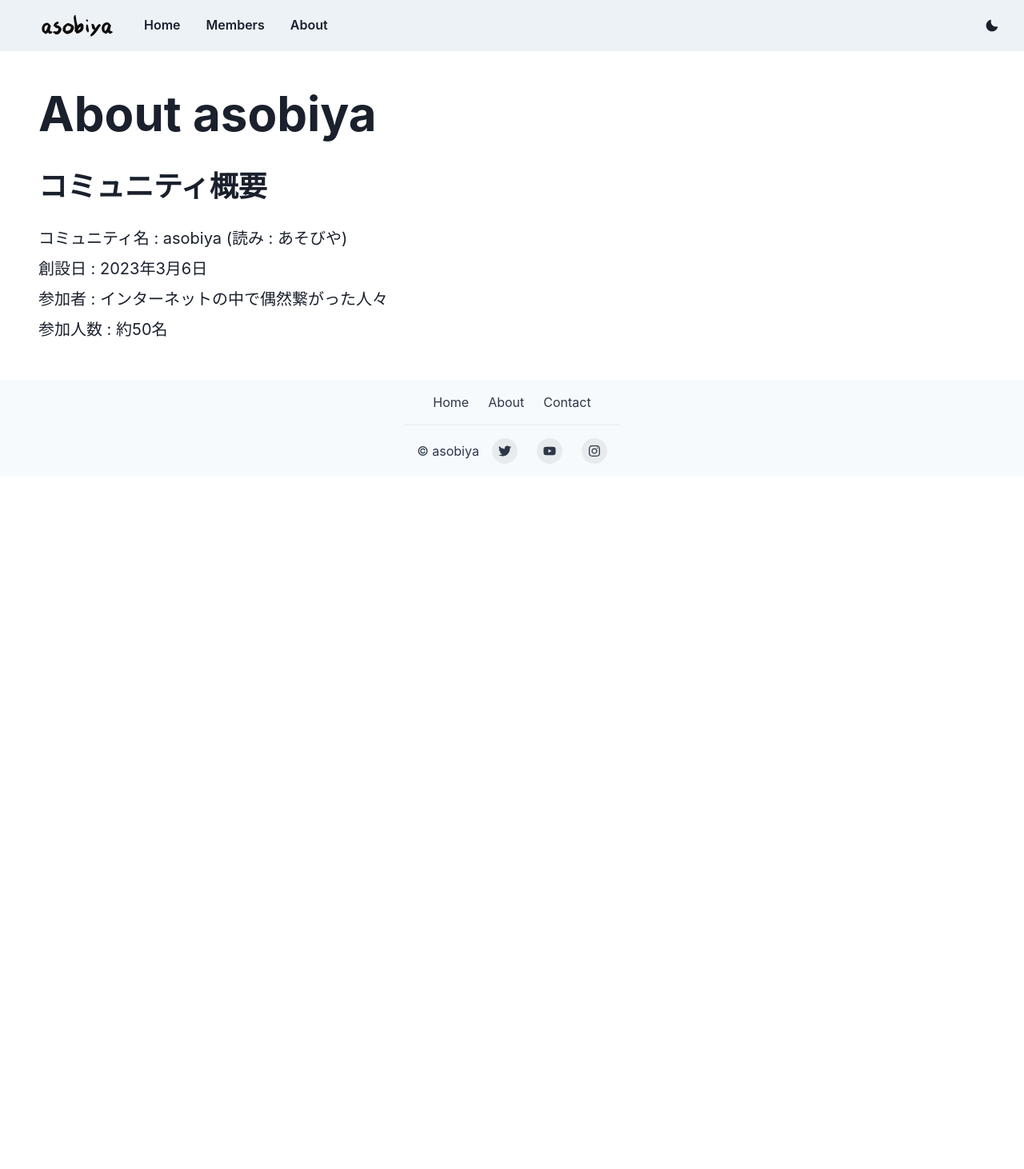
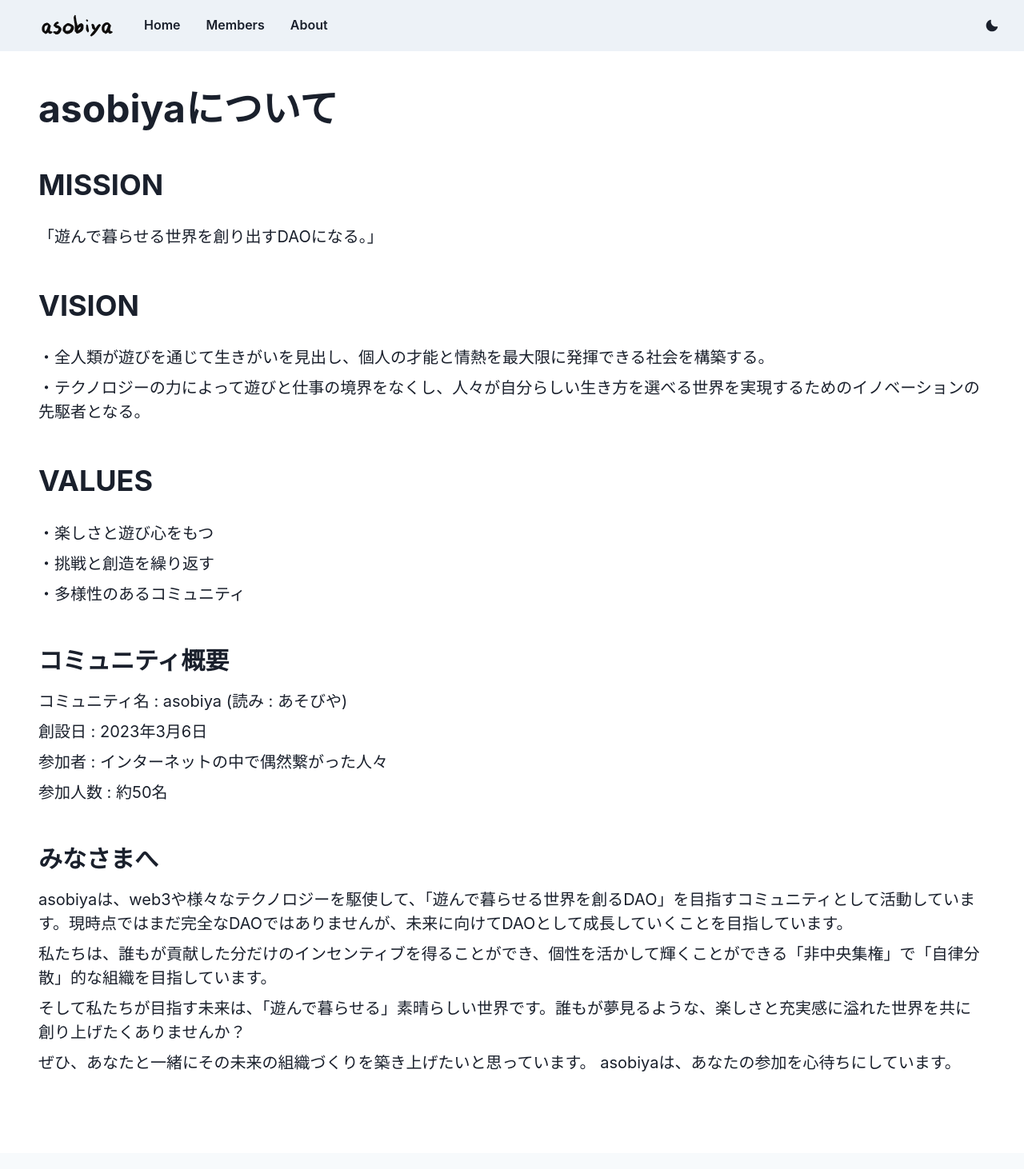
Before and after one commit to asobiya-dao/asobiya-website, a Next.js app: page /about in a window 1280 px wide. Shown: the top 1462 px of the page at 80% size. Before the commit the page ends 800 px from the top, so only its background shows below. Built offline with nearby package versions, Linux system fonts and the light colour scheme.

Commit message:
・asobiyaについてを全文載せました。

```diff
--- a/src/components/AboutAsobiya.tsx
+++ b/src/components/AboutAsobiya.tsx
@@ -3,12 +3,41 @@ import { Heading, Text, Container, VStack } from '@chakra-ui/react'
 const AboutAsobiya = () => {
   return (
     <Container maxW={'7xl'} p="12">
-      <Heading as="h1" size="3xl">
-        About asobiya
+      <Heading as="h1" size="2xl">
+        asobiyaについて
       </Heading>
 
-      <VStack paddingTop="40px" spacing="2" alignItems="flex-start">
+      <VStack paddingTop="50px" spacing="2" alignItems="flex-start">
         <Heading as="h2" size="xl" paddingBottom="20px">
+          MISSION
+        </Heading>
+        <Text fontSize="xl">「遊んで暮らせる世界を創り出すDAOになる。」</Text>
+      </VStack>
+
+      <VStack paddingTop="50px" spacing="2" alignItems="flex-start">
+        <Heading as="h2" size="xl" paddingBottom="20px">
+          VISION
+        </Heading>
+        <Text fontSize="xl">
+          ・全人類が遊びを通じて生きがいを見出し、個人の才能と情熱を最大限に発揮できる社会を構築する。
+        </Text>
+        <Text fontSize="xl">
+          ・テクノロジーの力によって遊びと仕事の境界をなくし、人々が自分らしい生き方を選べる世界を実現するためのイノベーションの先駆者となる。
+        </Text>
+      </VStack>
+
+      <VStack paddingTop="50px" spacing="2" alignItems="flex-start">
+        <Heading as="h2" size="xl" paddingBottom="20px">
+          VALUES
+        </Heading>
+        <Text fontSize="xl">・楽しさと遊び心をもつ</Text>
+
+        <Text fontSize="xl">・挑戦と創造を繰り返す</Text>
+        <Text fontSize="xl">・多様性のあるコミュニティ</Text>
+      </VStack>
+
+      <VStack paddingTop="50px" spacing="2" alignItems="flex-start">
+        <Heading as="h2" size="lg" paddingBottom="10px">
           コミュニティ概要
         </Heading>
         <Text fontSize="xl">コミュニティ名 : asobiya (読み : あそびや)</Text>
@@ -16,6 +45,30 @@ const AboutAsobiya = () => {
         <Text fontSize="xl">参加者 : インターネットの中で偶然繋がった人々</Text>
         <Text fontSize="xl">参加人数 : 約50名</Text>
       </VStack>
+
+      <VStack
+        paddingTop="50px"
+        paddingBottom="50px"
+        spacing="2"
+        alignItems="flex-start"
+      >
+        <Heading as="h2" size="lg" paddingBottom="10px">
+          みなさまへ
+        </Heading>
+        <Text fontSize="xl">
+          asobiyaは、web3や様々なテクノロジーを駆使して、「遊んで暮らせる世界を創るDAO」を目指すコミュニティとして活動しています。現時点ではまだ完全なDAOではありませんが、未来に向けてDAOとして成長していくことを目指しています。
+        </Text>
+        <Text fontSize="xl">
+          私たちは、誰もが貢献した分だけのインセンティブを得ることができ、個性を活かして輝くことができる「非中央集権」で「自律分散」的な組織を目指しています。
+        </Text>
+        <Text fontSize="xl">
+          そして私たちが目指す未来は、「遊んで暮らせる」素晴らしい世界です。誰もが夢見るような、楽しさと充実感に溢れた世界を共に創り上げたくありませんか？
+        </Text>
+        <Text fontSize="xl">
+          ぜひ、あなたと一緒にその未来の組織づくりを築き上げたいと思っています。
+          asobiyaは、あなたの参加を心待ちにしています。
+        </Text>
+      </VStack>
     </Container>
   )
 }
```
